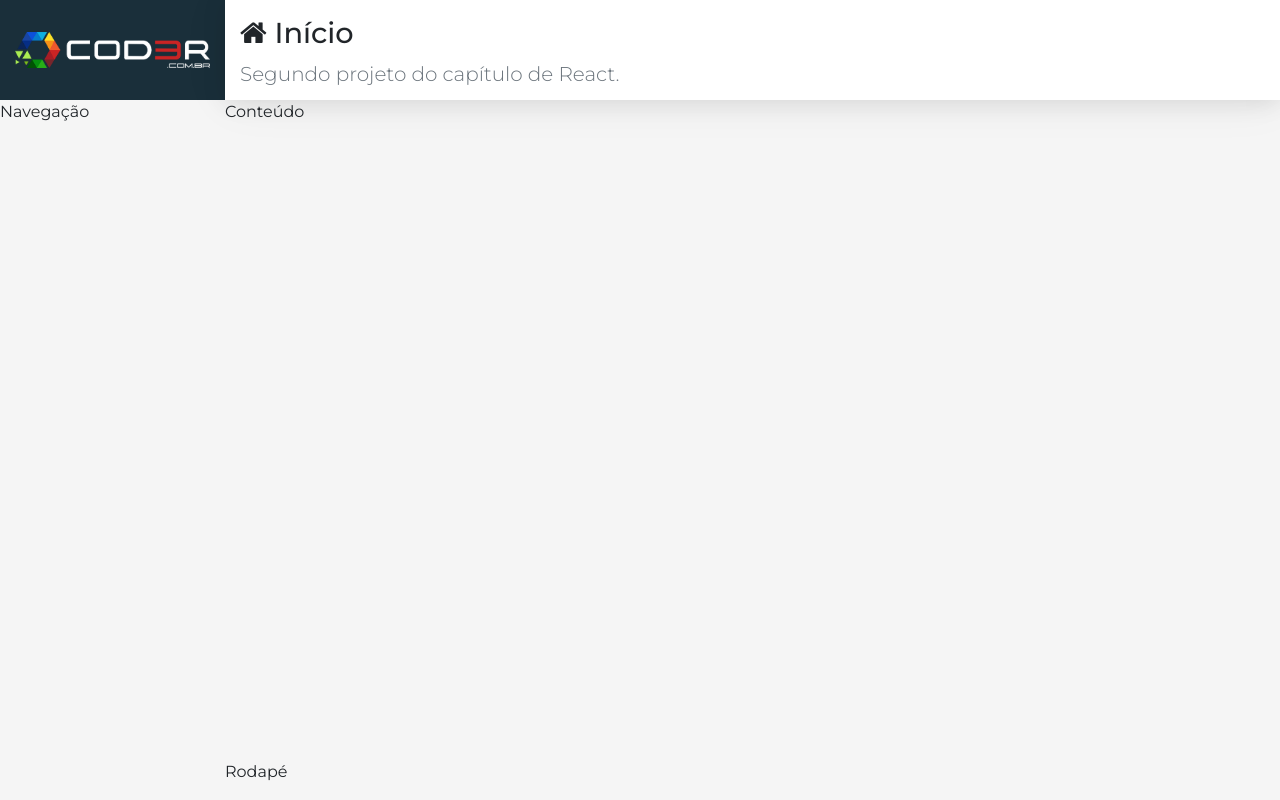
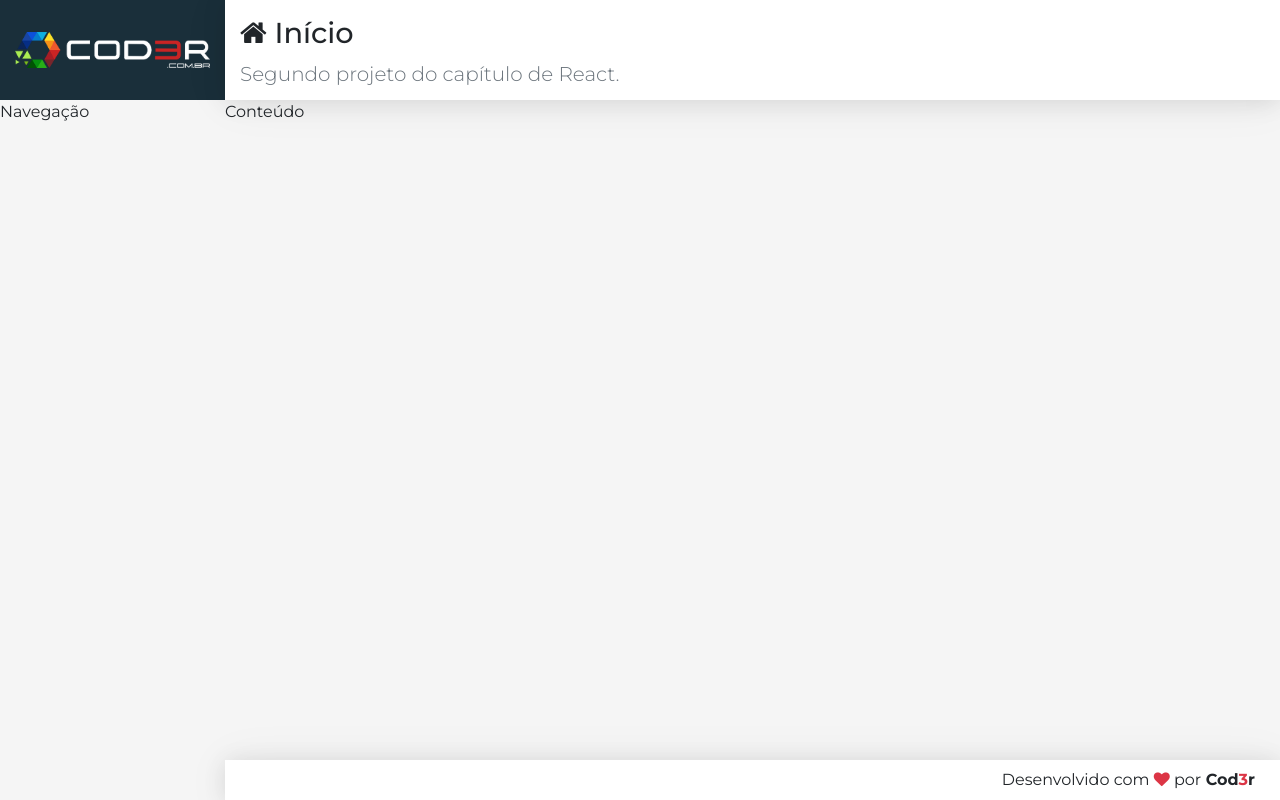
Before and after one commit to drrockenbach/curso_web_moderno, a React (Create React App) app in the folder exercicios-web/react/crud/frontend/: page / in a window 1280 px wide. Built offline with nearby package versions, Linux system fonts and the light colour scheme.

Commit message:
React - Projeto CRUD - Componente rodapé

```diff
--- a/exercicios-web/react/crud/frontend/src/components/template/Footer.css
+++ b/exercicios-web/react/crud/frontend/src/components/template/Footer.css
@@ -0,0 +1,9 @@
+
+footer.footer {
+    display: flex;
+    align-items: center;
+    justify-content: flex-end;
+    padding: 0px 25px;
+    background-color: #FFF;
+    box-shadow: var(--shadow)
+}
--- a/exercicios-web/react/crud/frontend/src/components/template/Footer.jsx
+++ b/exercicios-web/react/crud/frontend/src/components/template/Footer.jsx
@@ -3,5 +3,8 @@
 
 export default props =>
 <footer className="footer">
-    Rodapé
+    <span>
+        Desenvolvido com <i className="fa fa-heart text-danger"></i> por
+        <strong> Cod<span className="text-danger">3</span>r</strong>
+    </span>
 </footer>
```
